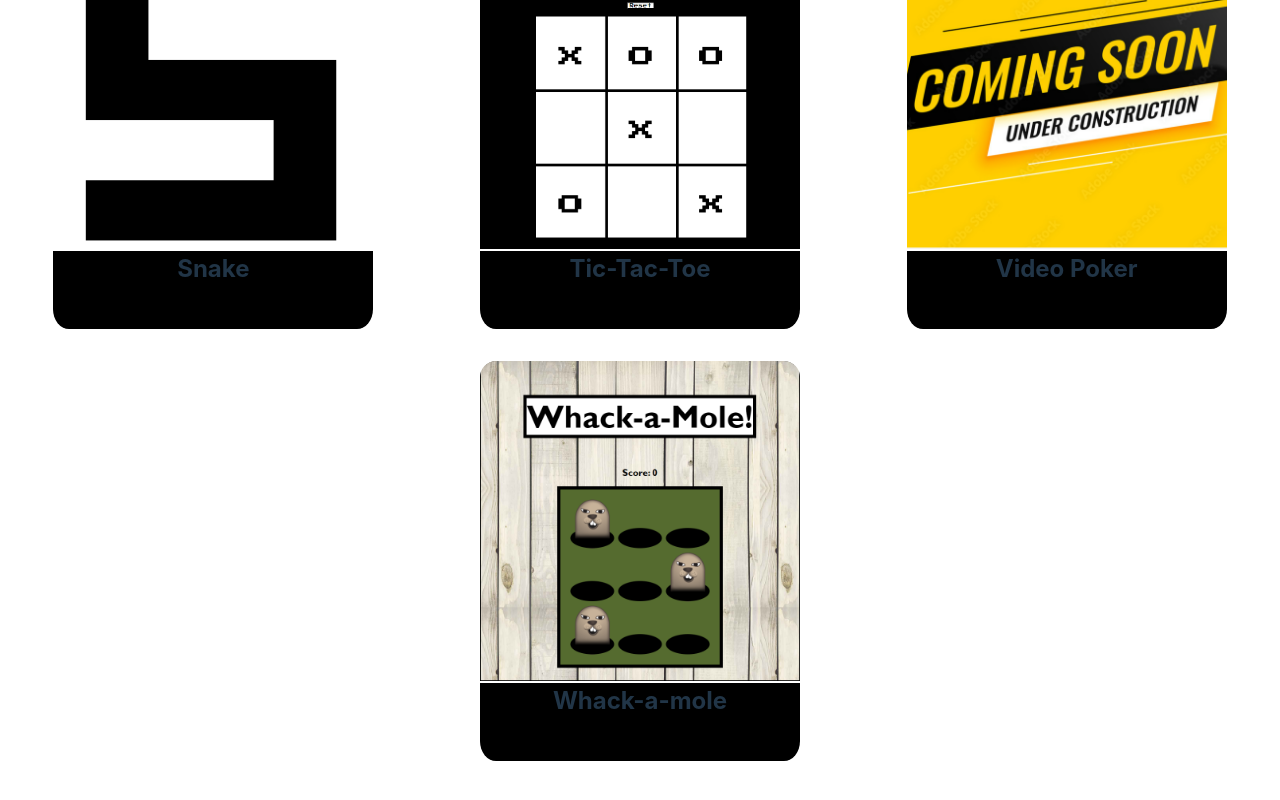
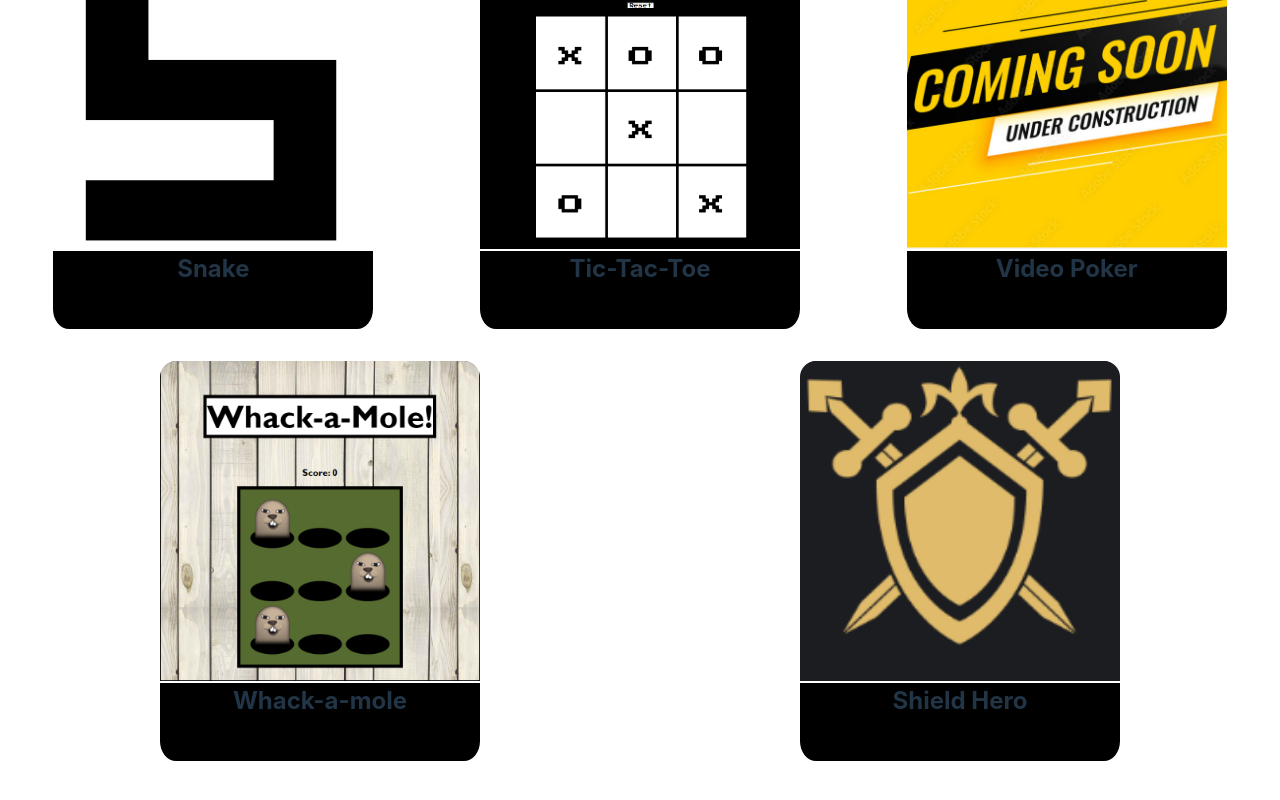
Before and after one commit to Trile16/game-site, a React (Vite) app: page / in a window 1280 px wide. Shown: the part 684-1484 px from the top of the page. Built offline with nearby package versions, Linux system fonts and the light colour scheme; the HTML template or start-up script is replaced by a standard one.

Commit message:
added shield hero

```diff
--- a/src/Action.jsx
+++ b/src/Action.jsx
@@ -1,6 +1,7 @@
 import React from "react";
 import Card from "./Card";
 import whackAMolePreview from "./assets/whack-a-mole-image-preview.png";
+import shieldHeroPreview from "./assets/shield-hero-preview.png";
 
 function Action(props) {
   return (
@@ -10,6 +11,12 @@ function Action(props) {
         image={whackAMolePreview}
         link="https://tri-le-whack-a-mole.netlify.app/"
       />
+
+      <Card
+        name="Shield Hero"
+        image={shieldHeroPreview}
+        link="https://tri-le-shield-hero.netlify.app"
+      />
     </div>
   );
 }
--- a/src/AllGames.jsx
+++ b/src/AllGames.jsx
@@ -4,6 +4,7 @@ import blackjackPreview from "./assets/blackjack-image-preview.png";
 import snake from "./assets/snake-image-preview.png";
 import ticTacToePreview from "./assets/tic-tac-toe-image-preview.png";
 import whackAMolePreview from "./assets/whack-a-mole-image-preview.png";
+import shieldHeroPreview from "./assets/shield-hero-preview.png";
 import construction from "./assets/construction.png";
 
 function AllGames(props) {
@@ -50,6 +51,12 @@ function AllGames(props) {
         image={whackAMolePreview}
         link="https://tri-le-whack-a-mole.netlify.app/"
       />
+
+      <Card
+        name="Shield Hero"
+        image={shieldHeroPreview}
+        link="https://tri-le-shield-hero.netlify.app"
+      />
     </div>
   );
 }
```
Also changed, not shown: src/assets/shield-hero-preview.png (added).
